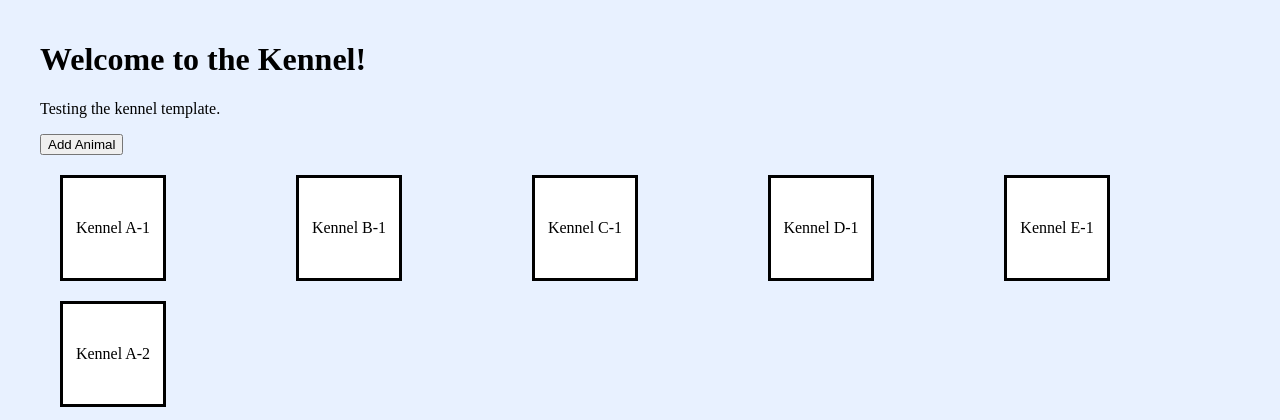
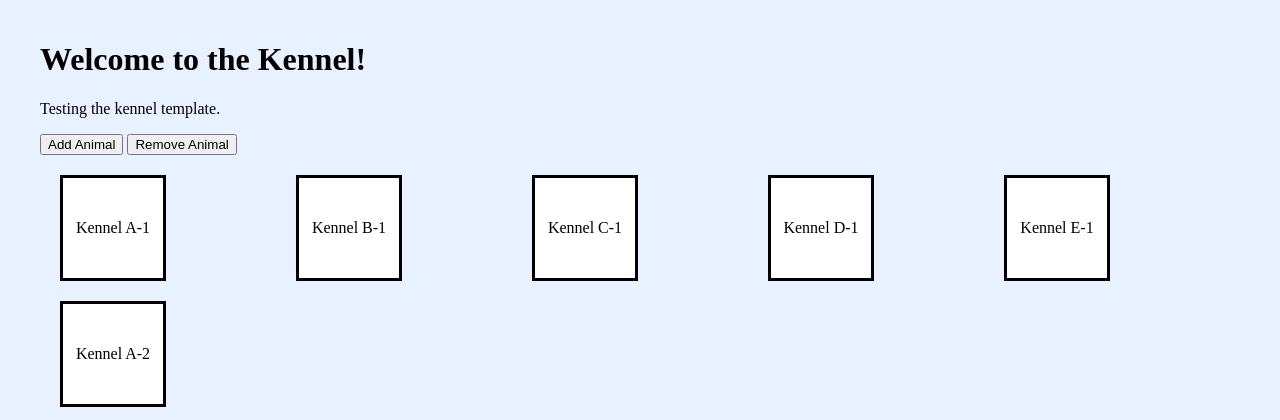
Before and after one commit to kristenrh/PawPortal, a Django app: page /kennel/ in a window 1280 px wide. Shown: the part 64-484 px from the top of the page. Run offline with Django 5.2, Linux system fonts and the light colour scheme; data that the repository does not hold is empty.

Commit message:
Finished the code for removing animal from the database through the website

```diff
--- a/pawportalapp/urls.py
+++ b/pawportalapp/urls.py
@@ -5,6 +5,7 @@ urlpatterns = [
     path("", views.dashboard, name="dashboard"),
     path("kennel/", views.kennel, name="kennel"),
     path("add_animal/", views.add_animal, name="add_animal"),
+    path("remove_animal/", views.remove_animal, name="remove_animal"),
     path("socialization/", views.socialization, name="socialization"),
     path("adoption/", views.adoption, name="adoption"),
     path("login/", views.google_login, name="login"),
--- a/pawportalapp/views.py
+++ b/pawportalapp/views.py
@@ -29,30 +29,49 @@ def add_animal(request):
     if request.method == "POST":
         name = request.POST.get("animalName")
         species = request.POST.get("animalSpecies")
+        age = request.POST.get("animalAge")
 
         print("Name:", name)
         print("Species:", species)
 
         new_animal = Animal.objects.create(
             animalname=name,
-            animalspecies=species
+            animalspecies=species,
+            animalage = age
         )
 
         return JsonResponse({"status": "success"})
 
     return JsonResponse({"status": "error"})
 
+def remove_animal(request):
+    if request.method == "POST":
+        import json
+        try:
+            data= json.loads(request.body)
+            animal_id = data.get("id")
+            animal_obj = Animal.objects.get(animalid = animal_id)
+            animal_obj.delete()
+            return JsonResponse({"status": "success"})
+        except Animal.DoesNotExist:
+            return JsonResponse({"status": "error", "message": "Animal not found"})
+        except Exception as e:
+            return JsonResponse({"status": "error", "message": str(e)})
+        return JsonResponse({"status": "error", "message": "Invalid request method"}, status=400)
+
 def kennel(request):
     try:
         #products = Animal.objects.values_list("animalname", flat=True)  # Fetch all products
+        animals = Animal.objects.all()
         products = Animal.objects.all()  # Fetch all products
     except Exception as e:
         products = []
+        animals = []
         print(f"Database error: {e}")
 
     #print("this is the test run: ", products)
 
-    return render(request, 'kennel.html', {'products': products})
+    return render(request, 'kennel.html', {'products': products, 'animals': animals})
 
 
 def google_login(request):
--- a/static/js/addanimal.js
+++ b/static/js/addanimal.js
@@ -1,8 +1,15 @@
-function openPanel() {
+function openAddPanel() {
     document.getElementById("animalPanel").style.display = "block";
 }
-function closePanel() {
+function closeAddPanel() {
     document.getElementById("animalPanel").style.display = "none";
+}
+
+function openRemovePanel() {
+    document.getElementById("animalRemovePanel").style.display = "block";
+}
+function closeRemovePanel() {
+    document.getElementById("animalRemovePanel").style.display = "none";
 }
 
 //form handling logic
@@ -21,7 +28,7 @@ document.getElementById("animalForm").addEventListener("submit", function(e) {
     .then(data => {
         if(data.status === "success") {
             alert("Animal added successfully!");
-            closePanel();
+            closeAddPanel();
             location.reload(); // Refresh to show new animal
         } else {
             alert("Failed to add animal. Please try again."+data.message);
@@ -33,6 +40,33 @@ document.getElementById("animalForm").addEventListener("submit", function(e) {
     });
 });
 
+document.getElementById("removeForm").addEventListener("submit", function(e) {
+    e.preventDefault();
+    const animalId = document.getElementById("removeAnimalSelect").value;
+
+    fetch("/remove_animal/", {
+        method: "POST",
+        headers: {
+            "Content-Type": "application/json",
+            "X-CSRFToken": getCookie("csrftoken")
+        },
+        body: JSON.stringify({ id: animalId })
+    })
+    .then(response => response.json())
+    .then(data => {
+        if(data.status === "success") {
+            alert("Animal removed successfully!");
+            closeRemovePanel();
+            location.reload(); // Refresh to show updated list
+        } else {
+            alert("Failed to remove animal. Please try again."+data.message);
+        }
+    })
+    .catch(err => {
+        console.error("Error removing animal:", err);
+        alert("Failed to remove animal. Please try again.");
+    });
+});
 function getCookie(name) {
     let cookieValue = null;
     if (document.cookie && document.cookie !== '') {
--- a/templates/kennel.html
+++ b/templates/kennel.html
@@ -5,8 +5,10 @@
 <h1>Welcome to the Kennel!</h1>
 <p> Testing the kennel template. </p>
 
-<button onclick = "openPanel()">Add Animal</button>
-<div id = "animalPanel" class = "panel" style="display:none;">
+<button onclick = "openAddPanel()">Add Animal</button>
+<button onclick = "openRemovePanel()">Remove Animal</button>
+
+<div id = "animalAddPanel" class = "panel" style="display:none;">
     <form id = "animalForm" method = "POST">
         {% csrf_token %}
         <label for="animalName">Animal Name:</label>
@@ -15,8 +17,26 @@
         <label for="animalSpecies">Animal Species:</label>
         <input type="text" id="animalSpecies" name="animalSpecies" required>
         <br>
+        <label for="animalAge">Animal Age:</label>
+        <input type="number" id="animalAge" name="animalAge" required>
+        <br>
         <button type="submit">Add Animal</button>
-        <button type = "cancel" onclick = "closePanel()">Cancel</button>
+        <button type = "button" onclick = "closeAddPanel()">Cancel</button>
+    </form>
+</div>
+
+<div id = "animalRemovePanel" class="panel" style="display:none;">
+    <form id = "removeForm">
+        {% csrf_token %}
+        <label for = "removeAnimalSelect">Animal to Remove:</label>
+        <select id = "removeAnimalSelect" name = "animalId">
+            {% for p in animals %}
+                <option value="{{ p.animalid }}">{{ p.animalname }}</option>
+            {% endfor %}
+        </select>
+        <br>
+        <button type="submit">Remove Animal</button>
+        <button type = "button" onclick = "closeRemovePanel()">Cancel</button>
     </form>
 </div>
 
@@ -29,15 +49,12 @@
     <div class = "kennel-slot" data-kennel-id="6" ondragover = "allowDrop(event)" ondrop = "drop(event)">Kennel A-2</div>
 </div>
 
+
 <div class = "animal-dock" ondragover = "allowDrop(event)" ondrop = "drop(event)">
     {% for p in products%}
         <div class = "animal-card" draggable="true" ondragstart="drag(event)" id="animal-{{ p.animalid }}">{{ p.animalname }}</div>
     {% endfor %}
-    <div class = "animal-dock" ondragover = "allowDrop(event)" ondrop = "drop(event)">
-        {% for animal in animals %}
-            <div class = "animal-card" draggable="true" ondragstart="drag(event)" id="animal-{{ animal.id }}">{{ animal.name }}</div>
-        {% endfor %}
-    </div>
+
 </div>
     <script src = "{% static 'js/dragNdrop.js' %}"></script>
     <script src = "{% static 'js/addanimal.js' %}"></script>
```
